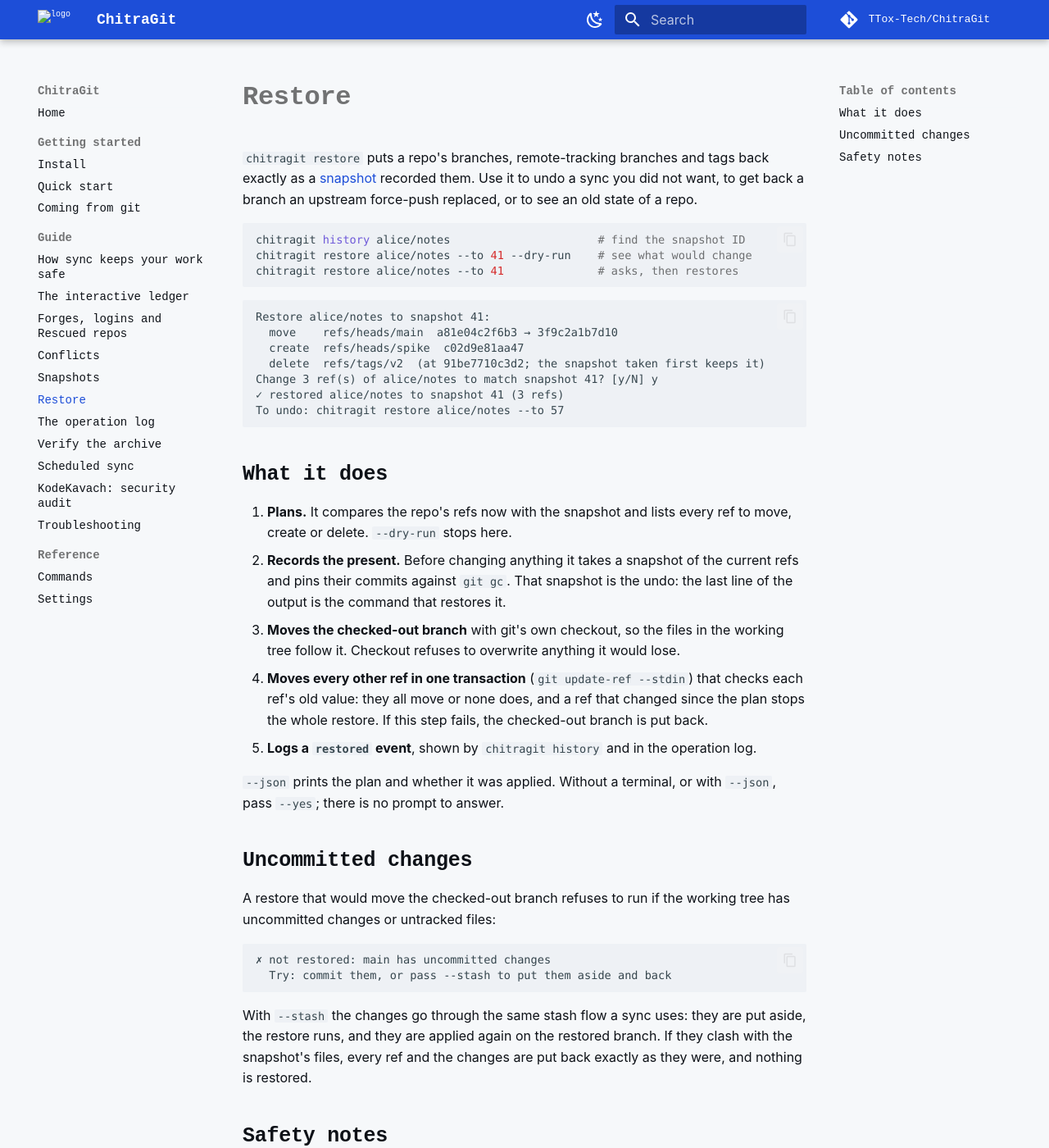
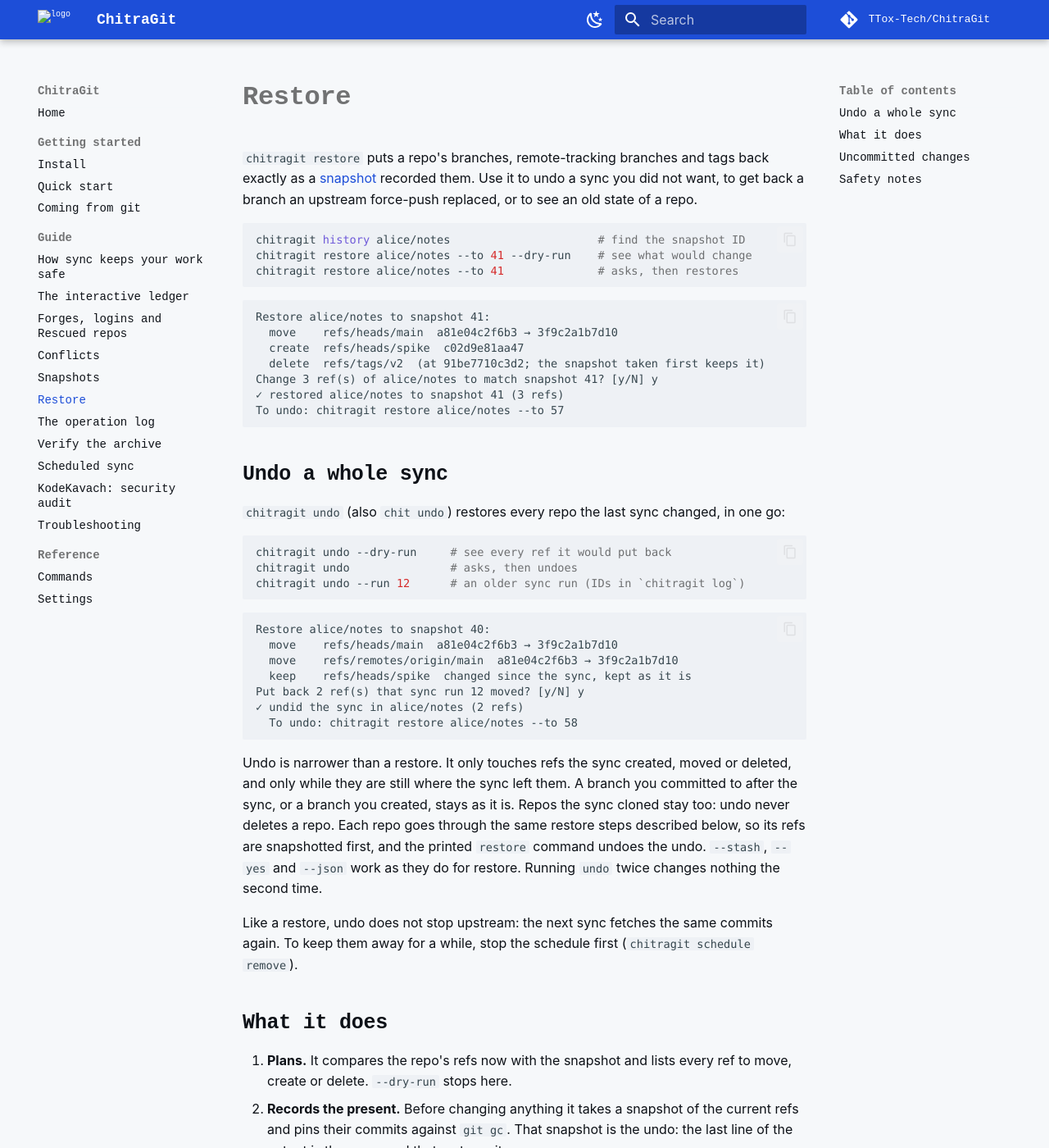
Before and after one commit to TTox-Tech/ChitraGit, an MkDocs documentation site: the page built from website/docs/guide/restore.md, in a window 1280 px wide and 1400 px high. Shown: the whole window at 82% size. Built offline with MkDocs 1.6.1 and Material for MkDocs 9.7.7, drawn with Linux system fonts in a browser that asks for light colours; some web fonts are replaced; comment, search, counter and statistics services are not loaded.

Commit message:
docs: undo in the restore guide, coming from git and the README

````diff
--- a/website/docs/guide/restore.md
+++ b/website/docs/guide/restore.md
@@ -19,6 +19,37 @@ Change 3 ref(s) of alice/notes to match snapshot 41? [y/N] y
 ✓ restored alice/notes to snapshot 41 (3 refs)
 To undo: chitragit restore alice/notes --to 57
 ```
+
+## Undo a whole sync
+
+`chitragit undo` (also `chit undo`) restores every repo the last sync changed, in one go:
+
+```sh
+chitragit undo --dry-run     # see every ref it would put back
+chitragit undo               # asks, then undoes
+chitragit undo --run 12      # an older sync run (IDs in `chitragit log`)
+```
+
+```text
+Restore alice/notes to snapshot 40:
+  move    refs/heads/main  a81e04c2f6b3 → 3f9c2a1b7d10
+  move    refs/remotes/origin/main  a81e04c2f6b3 → 3f9c2a1b7d10
+  keep    refs/heads/spike  changed since the sync, kept as it is
+Put back 2 ref(s) that sync run 12 moved? [y/N] y
+✓ undid the sync in alice/notes (2 refs)
+  To undo: chitragit restore alice/notes --to 58
+```
+
+Undo is narrower than a restore. It only touches refs the sync created, moved or deleted,
+and only while they are still where the sync left them. A branch you committed to after the
+sync, or a branch you created, stays as it is. Repos the sync cloned stay too: undo never
+deletes a repo. Each repo goes through the same restore steps described below, so its
+refs are snapshotted first, and the printed `restore` command undoes the undo. `--stash`,
+`--yes` and `--json` work as they do for restore. Running `undo` twice changes nothing the
+second time.
+
+Like a restore, undo does not stop upstream: the next sync fetches the same commits again.
+To keep them away for a while, stop the schedule first (`chitragit schedule remove`).
 
 ## What it does
 
````
Also changed, not shown: website/docs/guide/coming-from-git.md (+1 -0 lines), README.md.
